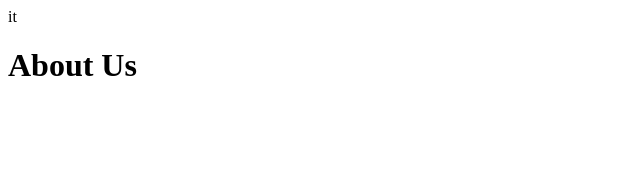
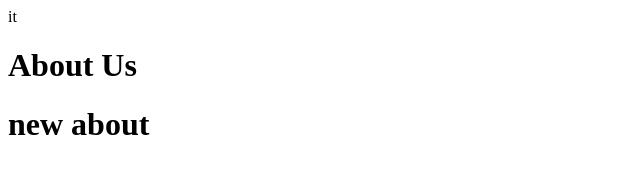
Before and after one commit to DharaKotadiya/learning-git, a plain HTML site: page about.html in a window 1280 px wide. Shown: the whole page, without its empty margins (0-640 px from the left). Drawn offline with Linux system fonts and the light colour scheme.

Commit message:
about data

```diff
--- a/about.html
+++ b/about.html
@@ -7,5 +7,6 @@ it <!DOCTYPE html>
   </head>
   <body>
     <h1>About Us</h1>
+    <h1>new about</h1>
   </body>
 </html>
```
